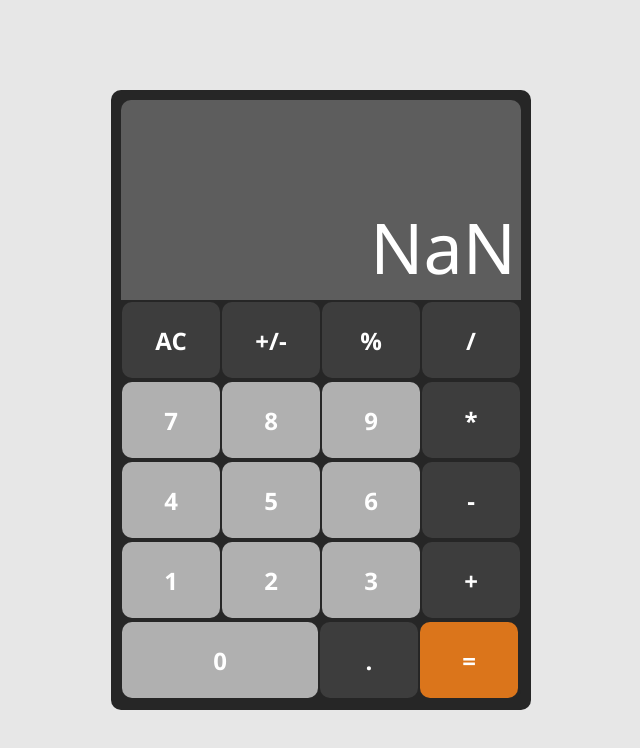
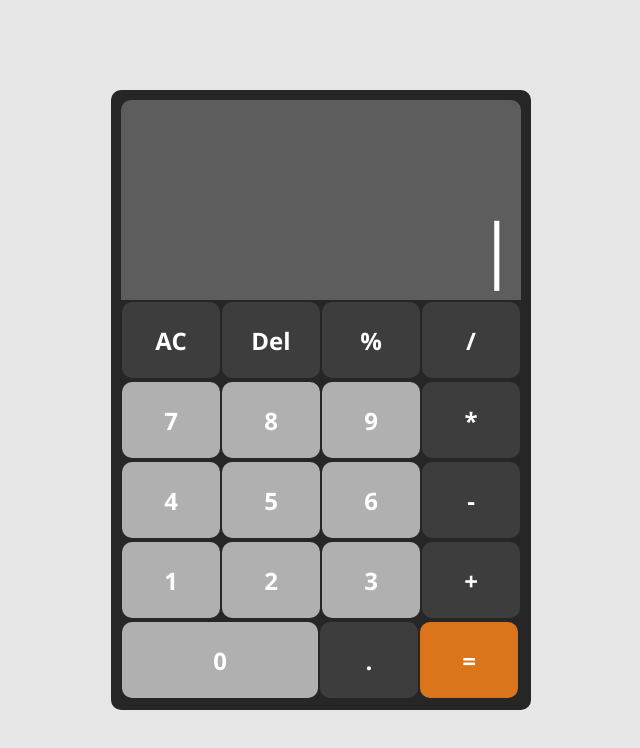
Before and after one commit to DiegoSamayoaGomez/ODIN_calcultator, a plain HTML site: page index.html in a window 1280 px wide. Shown: the whole page, without its empty margins (319-959 px from the left). Drawn offline with Linux system fonts and the light colour scheme.

Commit message:
Change the text of +/- to Del

```diff
--- a/index.html
+++ b/index.html
@@ -18,7 +18,7 @@
                 <div class="calculatorDisplay">
                     <!-- Shows the operations of the calculator -->
                     <span class="operaciones">
-                        NaN
+                        |
                     </span>
 
                 </div>
@@ -28,7 +28,7 @@
                         AC
                     </button>
                     <button class="btnGeneric operation" id="reverseSign">
-                        +/-
+                        Del
                     </button>
                     <button class="btnGeneric operation" id="percentage">
                         %
```
